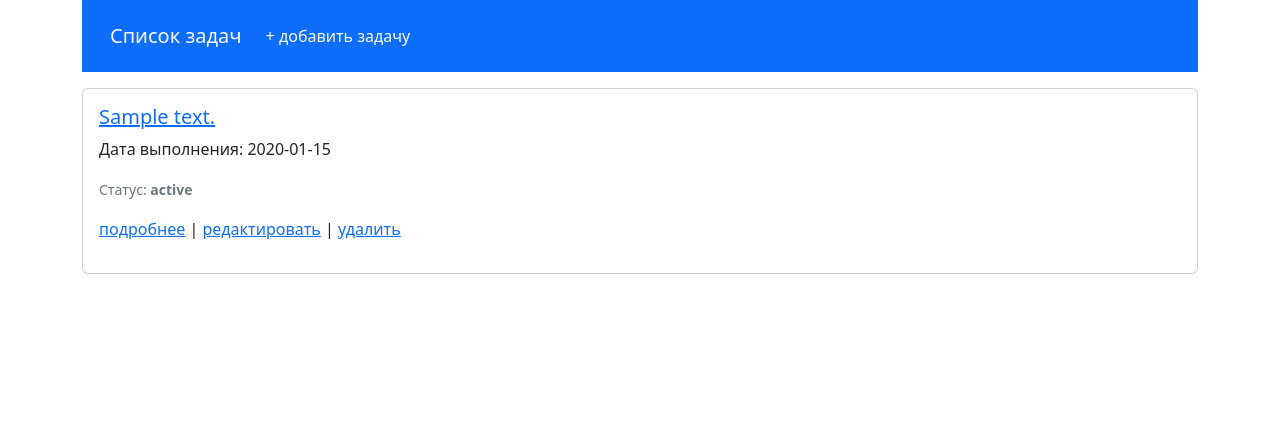
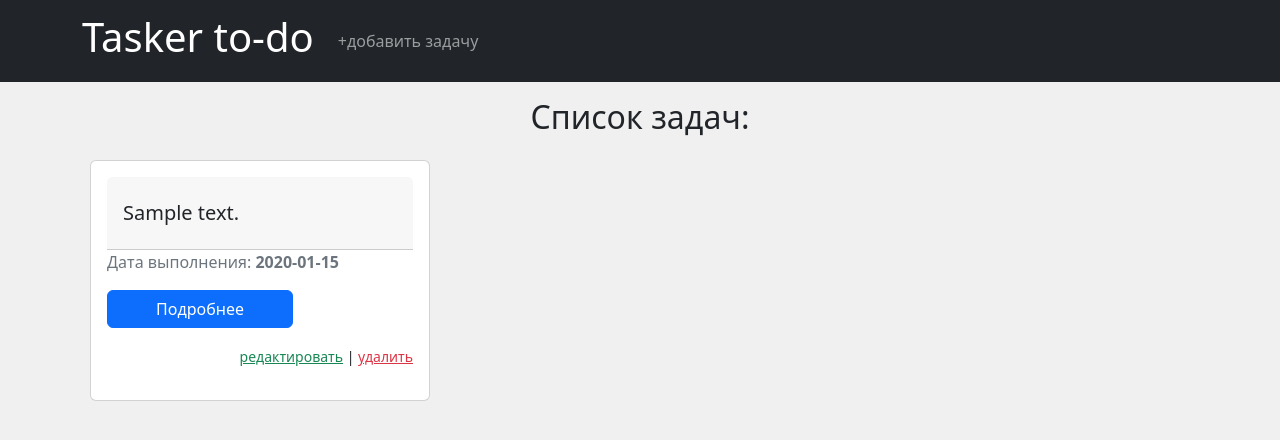
Before and after one commit to sined862/homework55_denis_yugai, a Django app: page / in a window 1280 px wide. Shown: the top 440 px of the page. Run offline with Django 4.2, Linux system fonts and the light colour scheme; tables that the repository leaves empty hold one stand-in row (values such as "Sample post"); parts of the project's set-up code (start-up, migrations or seed data) failed here and were passed over.

Commit message:
Редактирование старых шаблонов под новую задачу

```diff
--- a/webproject/tasks/admin.py
+++ b/webproject/tasks/admin.py
@@ -2,7 +2,7 @@
 from tasks.models import Task
 
 class TaskAdmin(admin.ModelAdmin):
-    list_display = ('id', 'description', 'detail_description', 'status', 'date_deadline')
+    list_display = ('id', 'description', 'status', 'date_deadline')
     list_filter = ('id', 'description', 'detail_description', 'status', 'date_deadline')
     search_fields = ('description', 'detail_description', 'status', 'date_deadline')
     fields = ('description', 'detail_description', 'status', 'date_deadline')
--- a/webproject/tasks/models.py
+++ b/webproject/tasks/models.py
@@ -7,7 +7,7 @@
     date_deadline = models.CharField(verbose_name='Дата выполнения', max_length=10, null=False, blank=False, default='')
 
 
-    CHOICES = [('new', 'Новая'), ('process', 'В процессе'), ('done', 'Сделано')]
+    CHOICES = [('new', 'Новая', 'text-danger'), ('process', 'В процессе', 'text-warning'), ('done', 'Сделано', 'text-success')]
 
 
     def __str__(self):
--- a/webproject/tasks/templates/base.html
+++ b/webproject/tasks/templates/base.html
@@ -4,28 +4,40 @@
   <meta charset="UTF-8">
   <meta http-equiv="X-UA-Compatible" content="IE=edge">
   <meta name="viewport" content="width=device-width, initial-scale=1.0">
-    <title>{% block title %} Home {% endblock %}</title>
+  <title>
+    {% block title %} Home {% endblock %}
+  </title>
   <link href="https://cdn.jsdelivr.net/npm/bootstrap@5.2.1/dist/css/bootstrap.min.css" rel="stylesheet" integrity="sha384-iYQeCzEYFbKjA/T2uDLTpkwGzCiq6soy8tYaI1GyVh/UjpbCx/TYkiZhlZB6+fzT" crossorigin="anonymous">
 </head>
-<body>
+<body class="bg-secondary bg-opacity-10">
+  <nav class="navbar navbar-expand-lg navbar-dark bg-dark m-0">
     <div class="container">
-
-      <nav class="navbar navbar-expand-lg bg-primary p-3 mb-3 ">
-        <div class="container-fluid">
-          <a class="navbar-brand text-light" href="{% url 'index' %}">Список задач</a>
+      <a class="navbar-brand" href="{% url 'index' %}"><h1>Tasker to-do</h1></a>
+      <button class="navbar-toggler" type="button" data-bs-toggle="collapse" data-bs-target="#navbarNav" aria-controls="navbarNav" aria-expanded="false" aria-label="Toggle navigation">
+        <span class="navbar-toggler-icon text-light"></span>
+      </button>
       <div class="collapse navbar-collapse" id="navbarNav">
         <ul class="navbar-nav">
           {% block menu %}
           {% endblock %}
+          <!-- <li class="nav-item">
+            <a class="nav-link" href="#">Features</a>
+          </li>
+          <li class="nav-item">
+            <a class="nav-link" href="#">Pricing</a>
+          </li>
+          <li class="nav-item">
+            <a class="nav-link disabled">Disabled</a>
+          </li> -->
         </ul>
       </div>
     </div>
+  </nav>
 
-      </nav>
-    </div>
   <div class="container">
     {% block content %}
     {% endblock %}
   </div>
 </body>
+<script src="https://cdn.jsdelivr.net/npm/bootstrap@5.2.1/dist/js/bootstrap.bundle.min.js" integrity="sha384-u1OknCvxWvY5kfmNBILK2hRnQC3Pr17a+RTT6rIHI7NnikvbZlHgTPOOmMi466C8" crossorigin="anonymous"></script>
 </html>
--- a/webproject/tasks/templates/index.html
+++ b/webproject/tasks/templates/index.html
@@ -1,26 +1,39 @@
 {% extends 'base.html' %}
 
 {% block menu %}
-  <li class="nav-item">
-    <a class="nav-link active text-light" aria-current="page" href="{% url 'task_add' %}">+ добавить задачу</a>
-  </li>
+<li class="nav-item">
+  <a class="nav-link" href="{% url 'task_add' %}">+добавить задачу</a>
+</li>
 {% endblock %}
 
 {% block content %}
+<div style="text-align: center;" class="title mt-3 mb-3">
+  <h2>Список задач:</h2>
+</div>
+<div class="row">
 {% if tasks %}
 {% for task in tasks %}
-<div class="card mb-3">
-    <div class="card-body">
-      <a href="{% url 'task_detail' task.pk %}"><h5 class="card-title">{{task.description}}</h5></a>
-      <p class="card-text">Дата выполнения: {{task.date_deadline}}</p>
-      <p class="card-text"><small class="text-muted">Статус: <strong>{{task.status}}</strong></small></p>
-      <p><a href="/task/{{task.id}}">подробнее</a> | <a href="{% url 'task_edit' task.pk %}">редактировать</a> | <a href="{% url 'task_del' task.pk %}">удалить</a></p>
+<div class="col-md-12 col-xl-4">
+  <div class="card p-3 m-2">
+    <div class="card-header">
+      <p><a class="text-dark" style="text-decoration: none;" href="{% url 'task_detail' task.pk %}"><h5 class="card-title">{{task.description}}</h5></a></p>
     </div>
+    <p class="card-text text-secondary">Дата выполнения: <strong>{{task.date_deadline}}</strong></p>
+    {% for choice in choices %}
+    {% if task.status == choice.0 %}
+    <p class="card-text"><small class="text-muted">Статус: <strong class="{{ choice.2 }}">{{choice.1}}</strong></small></p>
+    {% endif %}
+    {% endfor %}
+    <p><strong><a href="{% url 'task_detail' task.pk %}" class="btn btn-primary ps-5 pe-5">Подробнее</a></strong></p>
+    <p style="text-align: right;"><small><a  class="link-success" href="{% url 'task_edit' task.pk %}">редактировать</a> | <a class="link-danger" href="{% url 'task_del' task.pk %}">удалить</a></small></p>
   </div>
+</div>
 {% endfor %}
 
 {% else %}
 <h1>Вы не создали еще ни одной задачи!</h1>
 <p><a href="add/">Добавить новую задачу</a></p>
 {% endif %}
+
+</div>
 {% endblock %}
--- a/webproject/tasks/views/base.py
+++ b/webproject/tasks/views/base.py
@@ -3,7 +3,9 @@
 
 def index_view(request):
     tasks = Task.objects.all()
+    choices = Task.CHOICES
     context = {
-        'tasks': tasks
+        'tasks': tasks,
+        'choices': choices
     }
     return render(request, 'index.html', context)
--- a/webproject/tasks/views/tasks.py
+++ b/webproject/tasks/views/tasks.py
@@ -39,7 +39,8 @@
 
 def detail_view(request, pk):
     task = get_object_or_404(Task, pk=pk)
-    return render(request, 'task.html', context={'task': task})
+    choices = Task.CHOICES
+    return render(request, 'task.html', context={'task': task, 'choices': choices})
 
 def del_view(request, pk):
     task = Task.objects.get(pk=pk)
```
Also changed, not shown: webproject/tasks/templates/task.html (+10 -6 lines), webproject/tasks/templates/test.html (added, +49 -0 lines). Lines whose indentation alone changed are shown as unchanged.
